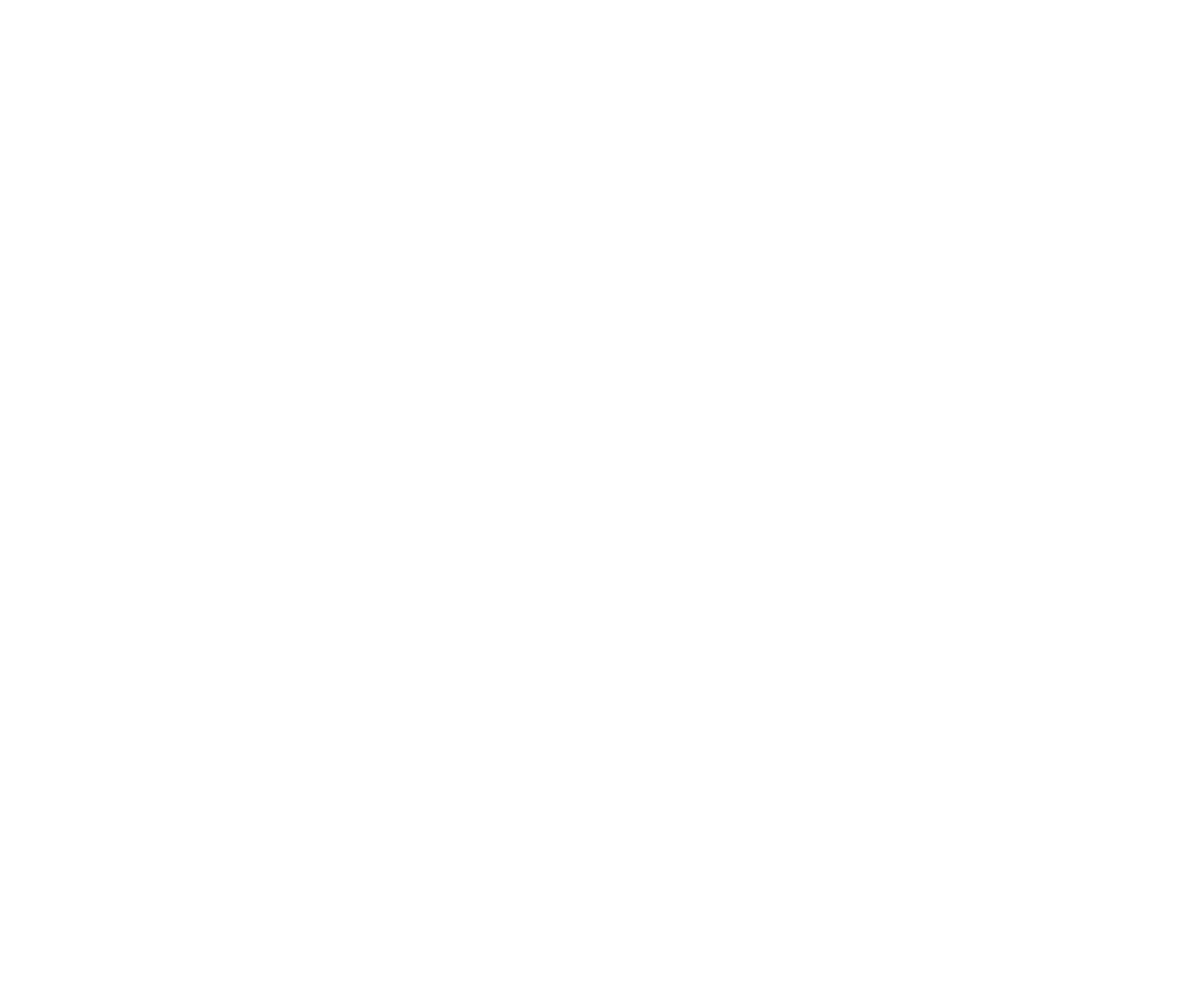
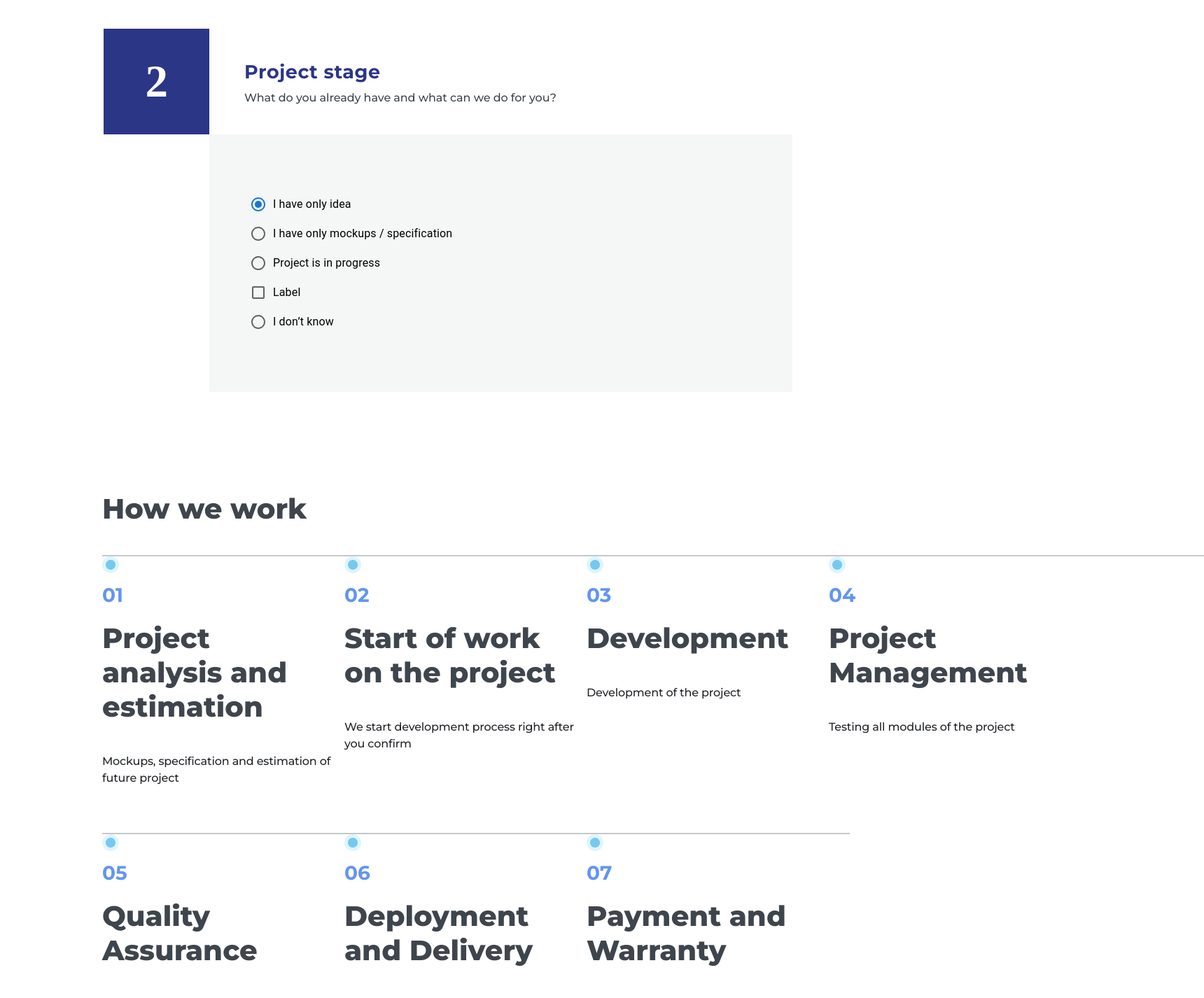
Before and after one commit to Aliaksandra-Leanovich/project-calculator, a React (Create React App) app: page / in a window 1280 px wide. Shown: the part 1740-3166 px from the top of the page at 70% size, 1720 px wide, since content can reach past the window. Before the commit the page ends 870 px from the top, so only its background shows below. Built offline with nearby package versions, Linux system fonts and the light colour scheme.

Commit message:
feat: add main page

```diff
--- a/package.json
+++ b/package.json
@@ -5,6 +5,7 @@
   "dependencies": {
     "@emotion/react": "^11.10.6",
     "@emotion/styled": "^11.10.6",
+    "@mui/material": "^5.12.1",
     "@testing-library/jest-dom": "^5.16.5",
     "@testing-library/react": "^13.4.0",
     "@testing-library/user-event": "^13.5.0",
--- a/src/App.tsx
+++ b/src/App.tsx
@@ -1,11 +1,15 @@
+import { Calculation } from "./components/Calculation/Calculation";
 import { Header } from "./components/Header/Header";
 import { StartProject } from "./components/StartProject/StartProject";
+import { Work } from "./components/Work/Work";
 
 function App() {
   return (
     <div>
       <Header />
       <StartProject />
+      <Calculation />
+      <Work />
     </div>
   );
 }
--- /dev/null
+++ b/src/components/Calculation/Calculation.tsx
@@ -0,0 +1,53 @@
+import React from "react";
+import {
+  ContainerSC,
+  DescriptionSC,
+  NumberSC,
+  ProjectContainerSC,
+  ProjectDecriptionSC,
+  ProjectSC,
+  ProjectTitleSC,
+  TextSC,
+  TitleSC,
+  WrapperSC,
+} from "./style";
+import { ProjectType } from "../ProjectType/ProjectType";
+import { ProjectStage } from "../ProjectStage/ProjectStage";
+
+export const Calculation = () => {
+  return (
+    <WrapperSC>
+      <ContainerSC>
+        <TitleSC>Calculate your project</TitleSC>
+        <ProjectSC>
+          <DescriptionSC>
+            <NumberSC>1</NumberSC>
+            <TextSC>
+              <ProjectTitleSC>Project type</ProjectTitleSC>
+              <ProjectDecriptionSC>
+                What does your project do?
+              </ProjectDecriptionSC>
+            </TextSC>
+          </DescriptionSC>
+          <ProjectContainerSC>
+            <ProjectType />
+          </ProjectContainerSC>
+        </ProjectSC>
+        <ProjectSC>
+          <DescriptionSC>
+            <NumberSC>2</NumberSC>
+            <TextSC>
+              <ProjectTitleSC>Project stage</ProjectTitleSC>
+              <ProjectDecriptionSC>
+                What do you already have and what can we do for you?
+              </ProjectDecriptionSC>
+            </TextSC>
+          </DescriptionSC>
+          <ProjectContainerSC>
+            <ProjectStage />
+          </ProjectContainerSC>
+        </ProjectSC>
+      </ContainerSC>
+    </WrapperSC>
+  );
+};
--- /dev/null
+++ b/src/components/Calculation/style.ts
@@ -0,0 +1,79 @@
+import styled from "@emotion/styled";
+
+export const WrapperSC = styled.div`
+  max-width: 1440px;
+  width: 100%;
+  margin: 0 auto;
+  margin-top: 34px;
+`;
+
+export const ContainerSC = styled.div`
+  width: 100%;
+  padding: 0 148px;
+`;
+
+export const TitleSC = styled.div`
+  padding: 42px 320px 42px 150px;
+  background: #76c9ee;
+  font-weight: 700;
+  font-size: 30px;
+  line-height: 175%;
+  letter-spacing: 0.035em;
+  color: #ffffff;
+  margin-bottom: 120px;
+  max-width: 840px;
+`;
+
+export const ProjectSC = styled.div`
+  margin-bottom: 60px;
+  margin: 0 auto;
+`;
+
+export const NumberSC = styled.div`
+  width: 151px;
+  height: 151px;
+  display: flex;
+  align-items: center;
+  justify-content: center;
+  background: #2b3687;
+  font-style: normal;
+  font-weight: 700;
+  font-size: 65px;
+  line-height: 175%;
+  letter-spacing: -0.005em;
+  color: #ffffff;
+`;
+
+export const ProjectTitleSC = styled.p`
+  font-style: normal;
+  font-weight: 700;
+  font-size: 27px;
+  line-height: 175%;
+
+  letter-spacing: 0.02em;
+  color: #2b3687;
+`;
+
+export const ProjectDecriptionSC = styled.p`
+  font-weight: 500;
+  font-size: 16px;
+  line-height: 175%;
+  letter-spacing: -0.005em;
+  color: #3f454c;
+`;
+
+export const DescriptionSC = styled.div`
+  display: flex;
+  column-gap: 50px;
+`;
+
+export const TextSC = styled.div`
+  display: flex;
+  justify-content: center;
+  flex-direction: column;
+`;
+
+export const ProjectContainerSC = styled.div`
+  padding-left: 151px;
+  margin-bottom: 60px;
+`;
--- /dev/null
+++ b/src/components/ProjectStage/Progresses.tsx
@@ -0,0 +1,10 @@
+import { Checkbox, FormControlLabel, FormGroup } from "@mui/material";
+import React from "react";
+
+export const Progresses = () => {
+  return (
+    <FormGroup>
+      <FormControlLabel control={<Checkbox />} label="Label" />
+    </FormGroup>
+  );
+};
--- /dev/null
+++ b/src/components/ProjectStage/ProjectStage.tsx
@@ -0,0 +1,57 @@
+import * as React from "react";
+import Radio from "@mui/material/Radio";
+import RadioGroup from "@mui/material/RadioGroup";
+import FormControlLabel from "@mui/material/FormControlLabel";
+import FormControl from "@mui/material/FormControl";
+import { useState } from "react";
+import { Progresses } from "./Progresses";
+import { ContainerSC } from "./style";
+
+export const ProjectStage = () => {
+  const [value, setValue] = useState("idea");
+  const [disabled, setDisabled] = useState(false);
+
+  const handleChange = (event: React.ChangeEvent<HTMLInputElement>) => {
+    setValue((event.target as HTMLInputElement).value);
+  };
+  React.useEffect(() => {
+    if (value === "progress") {
+      setDisabled(true);
+    }
+    console.log(value, disabled);
+  }, [disabled, value]);
+  return (
+    <ContainerSC>
+      <FormControl>
+        <RadioGroup
+          aria-labelledby="demo-controlled-radio-buttons-group"
+          name="controlled-radio-buttons-group"
+          value={value}
+          onChange={handleChange}
+        >
+          <FormControlLabel
+            value="idea"
+            control={<Radio />}
+            label="I have only idea"
+          />
+          <FormControlLabel
+            value="mockups"
+            control={<Radio />}
+            label="I have only mockups / specification"
+          />
+          <FormControlLabel
+            value="progress"
+            control={<Radio />}
+            label="Project is in progress"
+          />
+          <Progresses />
+          <FormControlLabel
+            value="dont"
+            control={<Radio />}
+            label="I don’t know"
+          />
+        </RadioGroup>
+      </FormControl>
+    </ContainerSC>
+  );
+};
--- /dev/null
+++ b/src/components/ProjectStage/style.ts
@@ -0,0 +1,6 @@
+import styled from "@emotion/styled";
+
+export const ContainerSC = styled.div`
+  background: #f5f6f6;
+  padding: 79px 60px;
+`;
--- /dev/null
+++ b/src/components/ProjectType/ProjectType.tsx
@@ -0,0 +1,18 @@
+import { Checkbox, FormControlLabel, FormGroup } from "@mui/material";
+import React from "react";
+import { ContainerSC } from "./style";
+
+export const ProjectType = () => {
+  return (
+    <ContainerSC>
+      <FormGroup>
+        <FormControlLabel control={<Checkbox />} label="Label" />
+        <FormControlLabel control={<Checkbox />} label="Label" />
+        <FormControlLabel control={<Checkbox />} label="Label" />
+        <FormControlLabel control={<Checkbox />} label="Label" />
+        <FormControlLabel control={<Checkbox />} label="Label" />
+        <FormControlLabel control={<Checkbox />} label="Label" />
+      </FormGroup>
+    </ContainerSC>
+  );
+};
--- /dev/null
+++ b/src/components/ProjectType/style.ts
@@ -0,0 +1,6 @@
+import styled from "@emotion/styled";
+
+export const ContainerSC = styled.div`
+  background: #f5f6f6;
+  padding: 79px 60px;
+`;
--- /dev/null
+++ b/src/components/Work/Work.tsx
@@ -0,0 +1,87 @@
+import React from "react";
+import {
+  BlockSC,
+  BlocksSC,
+  CircleSC,
+  ContainerSC,
+  DescriptionBlockSC,
+  LineSC,
+  LineSecondSC,
+  NumberSC,
+  TitleSC,
+  WrapperSC,
+} from "./style";
+import Circle from "../../assets/circle.png";
+
+export const Work = () => {
+  return (
+    <WrapperSC>
+      <ContainerSC>
+        <TitleSC>How we work</TitleSC>
+        <BlocksSC>
+          <BlockSC>
+            <LineSC />
+            <CircleSC src={Circle} />
+            <NumberSC>01</NumberSC>
+            <TitleSC>Project analysis and estimation</TitleSC>
+            <DescriptionBlockSC>
+              Mockups, specification and estimation of future project
+            </DescriptionBlockSC>
+          </BlockSC>
+          <BlockSC>
+            <LineSC />
+            <CircleSC src={Circle} />
+            <NumberSC>02</NumberSC>
+            <TitleSC>Start of work on the project</TitleSC>
+            <DescriptionBlockSC>
+              We start development process right after you confirm
+            </DescriptionBlockSC>
+          </BlockSC>
+          <BlockSC>
+            <LineSC />
+            <CircleSC src={Circle} />
+            <NumberSC>03</NumberSC>
+            <TitleSC>Development</TitleSC>
+            <DescriptionBlockSC>Development of the project</DescriptionBlockSC>
+          </BlockSC>
+          <BlockSC>
+            <LineSC />
+            <CircleSC src={Circle} />
+            <NumberSC>04</NumberSC>
+            <TitleSC>Project Management</TitleSC>
+            <DescriptionBlockSC>
+              Testing all modules of the project
+            </DescriptionBlockSC>
+          </BlockSC>
+          <BlockSC>
+            <LineSecondSC />
+            <CircleSC src={Circle} />
+            <NumberSC>05</NumberSC>
+            <TitleSC>Quality Assurance</TitleSC>
+            <DescriptionBlockSC>
+              Testing all modules of the project
+            </DescriptionBlockSC>
+          </BlockSC>
+          <BlockSC>
+            <LineSecondSC />
+            <CircleSC src={Circle} />
+            <NumberSC>06</NumberSC>
+            <TitleSC>Deployment and Delivery</TitleSC>
+            <DescriptionBlockSC>
+              Following the best practices
+            </DescriptionBlockSC>
+          </BlockSC>
+          <BlockSC>
+            <LineSecondSC />
+            <CircleSC src={Circle} />
+            <NumberSC>07</NumberSC>
+            <TitleSC>Payment and Warranty</TitleSC>
+            <DescriptionBlockSC>
+              To ensure that everyone is satisfied with cooperation
+            </DescriptionBlockSC>
+          </BlockSC>
+        </BlocksSC>
+      </ContainerSC>
+    </WrapperSC>
+  );
+};
--- /dev/null
+++ b/src/components/Work/style.ts
@@ -0,0 +1,73 @@
+import styled from "@emotion/styled";
+
+export const WrapperSC = styled.div`
+  max-width: 1440px;
+  width: 100%;
+  margin: 0 auto;
+  margin-top: 34px;
+`;
+
+export const ContainerSC = styled.div`
+  width: 100%;
+  padding: 82px 146px 150px;
+`;
+
+export const TitleSC = styled.p`
+  font-weight: 800;
+  font-size: 40px;
+  line-height: 49px;
+  color: #3f454c;
+  margin-bottom: 42px;
+`;
+
+export const BlocksSC = styled.div`
+  display: grid;
+  width: 100%;
+  grid-template-columns: repeat(4, 336px);
+  row-gap: 66px;
+  column-gap: 10px;
+`;
+
+export const BlockSC = styled.div`
+  width: 100%;
+  display: flex;
+  flex-direction: column;
+  height: 100%;
+`;
+
+export const NumberSC = styled.p`
+  font-weight: 700;
+  font-size: 28px;
+  line-height: 34px;
+  color: #6295f1;
+  margin-bottom: 20px;
+  margin-top: 14px;
+`;
+
+export const TitleBlockSC = styled.p`
+  font-weight: 700;
+  font-size: 24px;
+  line-height: 29px;
+  color: #222529;
+`;
+
+export const DescriptionBlockSC = styled.p`
+  font-weight: 500;
+  font-size: 16px;
+  line-height: 24px;
+  letter-spacing: -0.01em;
+  color: #222529;
+`;
+export const LineSC = styled.div`
+  border-bottom: 2px solid #c5c7c9;
+  width: calc(100% + 200px);
+`;
+
+export const LineSecondSC = styled.div`
+  border-bottom: 2px solid #c5c7c9;
+  width: calc(100% + 40px);
+`;
+
+export const CircleSC = styled.img`
+  width: 24px;
+`;
```
Also changed, not shown: src/assets/circle.png (added), 1 other file (tests, documents, lock files or other folders).
